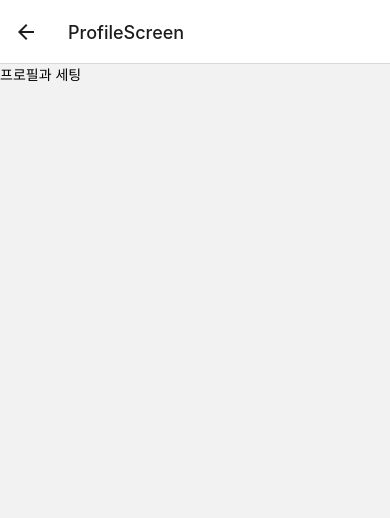
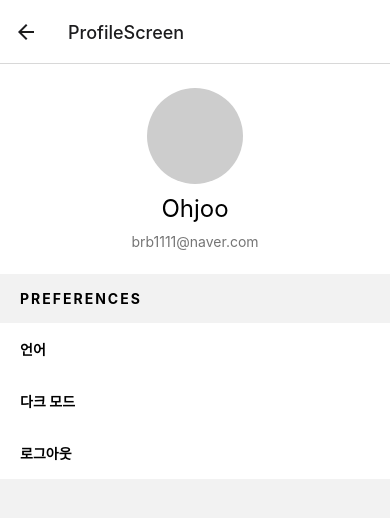
Before and after one commit to Singrum-org/client_mobile, a React Native app in the folder singrum/: screen /ProfileScreen in a window 390 px wide. Shown: the top 518 px of the page. Built offline with nearby package versions, Linux system fonts and the light colour scheme.

Commit message:
[Feat] 프로필 세팅 기본 작업
- 프로필 카드
- 프로필 세팅
- UI만 작업

```diff
--- /dev/null
+++ b/singrum/components/profileScreen/ProfileCard.js
@@ -0,0 +1,46 @@
+import React from 'react';
+import {StyleSheet, Text, View} from 'react-native';
+
+const ProfileCard = () => {
+  return (
+    <View style={styles.container}>
+      <View style={styles.profileCircle}></View>
+      <View style={styles.profileDescriptionWrapper}>
+        <Text style={styles.profileNickname}>Ohjoo</Text>
+        <Text style={styles.profileEmail}>brb1111@naver.com</Text>
+      </View>
+      <View></View>
+    </View>
+  );
+};
+
+const styles = StyleSheet.create({
+  container: {
+    width: '100%',
+    backgroundColor: 'white',
+    alignItems: 'center',
+    padding: 24,
+  },
+  profileCircle: {
+    backgroundColor: '#cdcdcd',
+    borderRadius: 64,
+    width: 96,
+    height: 96,
+  },
+  profileDescriptionWrapper: {
+    alignItems: 'center',
+    justifyContent: 'center',
+    marginTop: 10,
+  },
+  profileNickname: {
+    fontSize: 24,
+    color: '#000',
+  },
+  profileEmail: {
+    marginTop: 10,
+    fontSize: 14,
+    color: '#757575',
+  },
+});
+
+export default ProfileCard;
--- /dev/null
+++ b/singrum/components/profileScreen/SettingItem.js
@@ -0,0 +1,30 @@
+import React from 'react';
+import {StyleSheet, Text, View} from 'react-native';
+
+const SettingItem = ({icon, name, isSub, subItem}) => {
+  return (
+    <View style={styles.container}>
+      {/* TODO - 아이콘 넣기 vector icon 작업 */}
+      {/* <View>{icon}</View> */}
+
+      <Text style={styles.name}>{name}</Text>
+
+      {/* TODO - sub item이 있으면 children 형태로 넣어주기 */}
+      {/* {isSub && <View>{subItem}</View>} */}
+    </View>
+  );
+};
+
+const styles = StyleSheet.create({
+  container: {
+    width: '100%',
+    paddingVertical: 16,
+  },
+  name: {
+    fontSize: 14,
+    fontWeight: '600',
+    color: '#000',
+  },
+});
+
+export default SettingItem;
--- /dev/null
+++ b/singrum/components/profileScreen/SettingList.js
@@ -0,0 +1,40 @@
+import React from 'react';
+import {StyleSheet, Text, View} from 'react-native';
+import SettingItem from './SettingItem';
+
+const SettingList = () => {
+  return (
+    <View style={styles.container}>
+      <View style={styles.settingTitleWrapper}>
+        <Text style={styles.settingTitle}>PREFERENCES</Text>
+      </View>
+      <View style={styles.settingWrapper}>
+        <SettingItem name={'언어'} />
+        <SettingItem name={'다크 모드'} />
+        <SettingItem name={'로그아웃'} />
+      </View>
+    </View>
+  );
+};
+
+const styles = StyleSheet.create({
+  container: {
+    width: '100%',
+  },
+  settingTitleWrapper: {
+    paddingHorizontal: 20,
+    paddingVertical: 16,
+  },
+  settingTitle: {
+    fontSize: 14,
+    fontWeight: 'bold',
+    letterSpacing: 2,
+  },
+  settingWrapper: {
+    width: '100%',
+    backgroundColor: '#fff',
+    paddingHorizontal: 20,
+  },
+});
+
+export default SettingList;
--- a/singrum/screens/ProfileScreen.js
+++ b/singrum/screens/ProfileScreen.js
@@ -1,11 +1,13 @@
 import React from 'react';
 import {SafeAreaView} from 'react-native-safe-area-context';
-import {Text} from 'react-native';
+import ProfileCard from '../components/profileScreen/ProfileCard';
+import SettingList from '../components/profileScreen/SettingList';
 
 const ProfileScreen = () => {
   return (
     <SafeAreaView>
-      <Text>프로필과 세팅</Text>
+      <ProfileCard />
+      <SettingList />
     </SafeAreaView>
   );
 };
```
